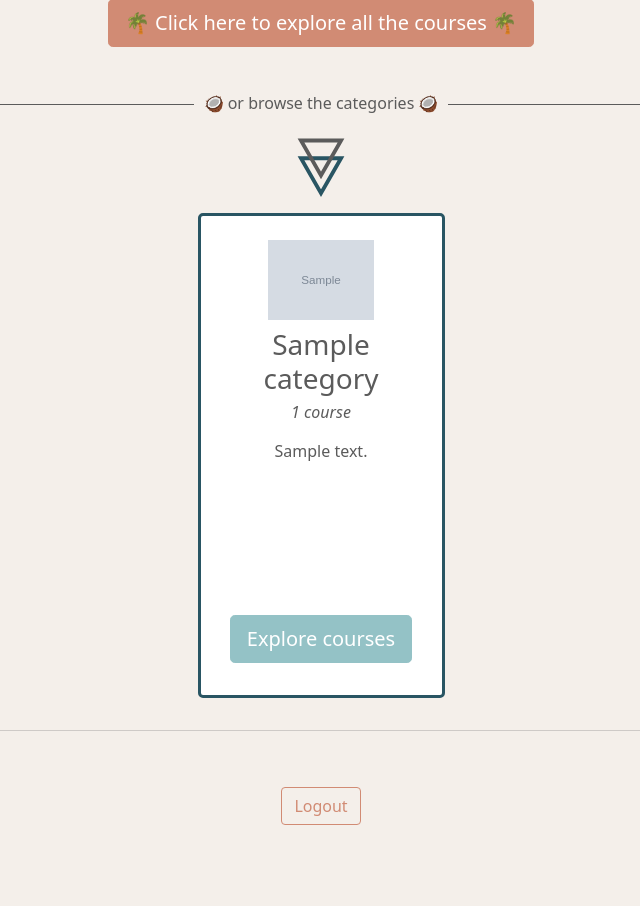
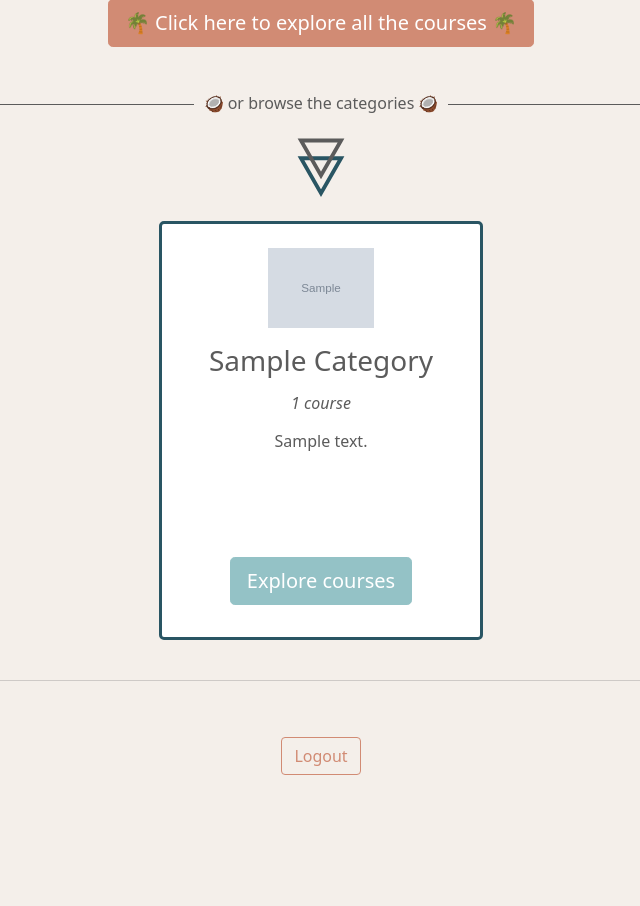
Before and after one commit to Licceeee/community-pot, a Django app: template project/templates/course/category-list.html in a window 1280 px wide. Shown: the part 155-1061 px from the top of the page, without its empty margins (319-959 px from the left). After the commit the page ends 930 px from the top, so only its background shows below. Run offline with Django 3.2, Linux system fonts and the light colour scheme; the template is opened without the code that fills it: most values are stand-ins (such as "Sample title", 1, 10 or a date in 2020); grey boxes marked "Sample" are stand-in pictures; some libraries are stand-ins or nearby versions.

Commit message:
update styling category list

```diff
--- a/project/config/static/course/css/style.css
+++ b/project/config/static/course/css/style.css
@@ -97,7 +97,7 @@ p {
 }
 
 .category-description {
-  min-height: 11rem;
+  min-height: 8rem;
 }
 
 .category-title-description {
--- a/project/config/static/course/css/style.scss
+++ b/project/config/static/course/css/style.scss
@@ -117,7 +117,7 @@ p {
 }
 
 .category-description {
-  min-height: 11rem;
+  min-height: 8rem;
 }
 
 .category-title-description {
--- a/project/templates/course/category-list.html
+++ b/project/templates/course/category-list.html
@@ -30,7 +30,7 @@
 
 <div class="center-content">
     {% for category in object_list %}
-    <div class="col-12 col-md-6 col-xl-3 p-3">
+    <div class="col-12 col-md-6 col-xl-4 p-4">
         <div class="container  category-box p-3">
             <div class="p-2">
                 {% if category.icon_source %}
@@ -42,7 +42,7 @@
                 {% endif %}
             </div>
 
-            <h3>{{ category.name }}</h3>
+            <h3 class="capitalize p-2">{{ category.name }}</h3>
             <h6 class="mb-3 corsivo">{{ category.count_courses }}
                 {% if category.course_set.all|length == 1 %}
                 course
```
Also changed, not shown: 1 other file.
